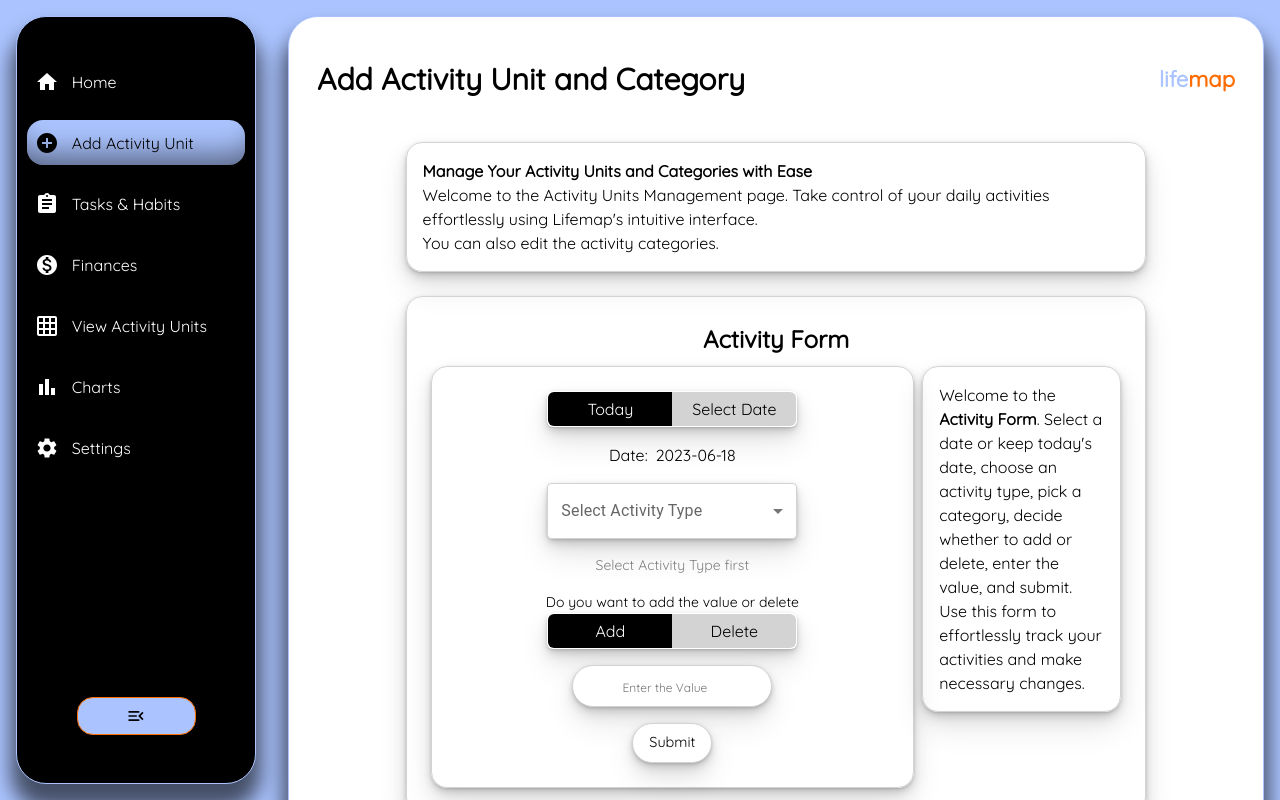
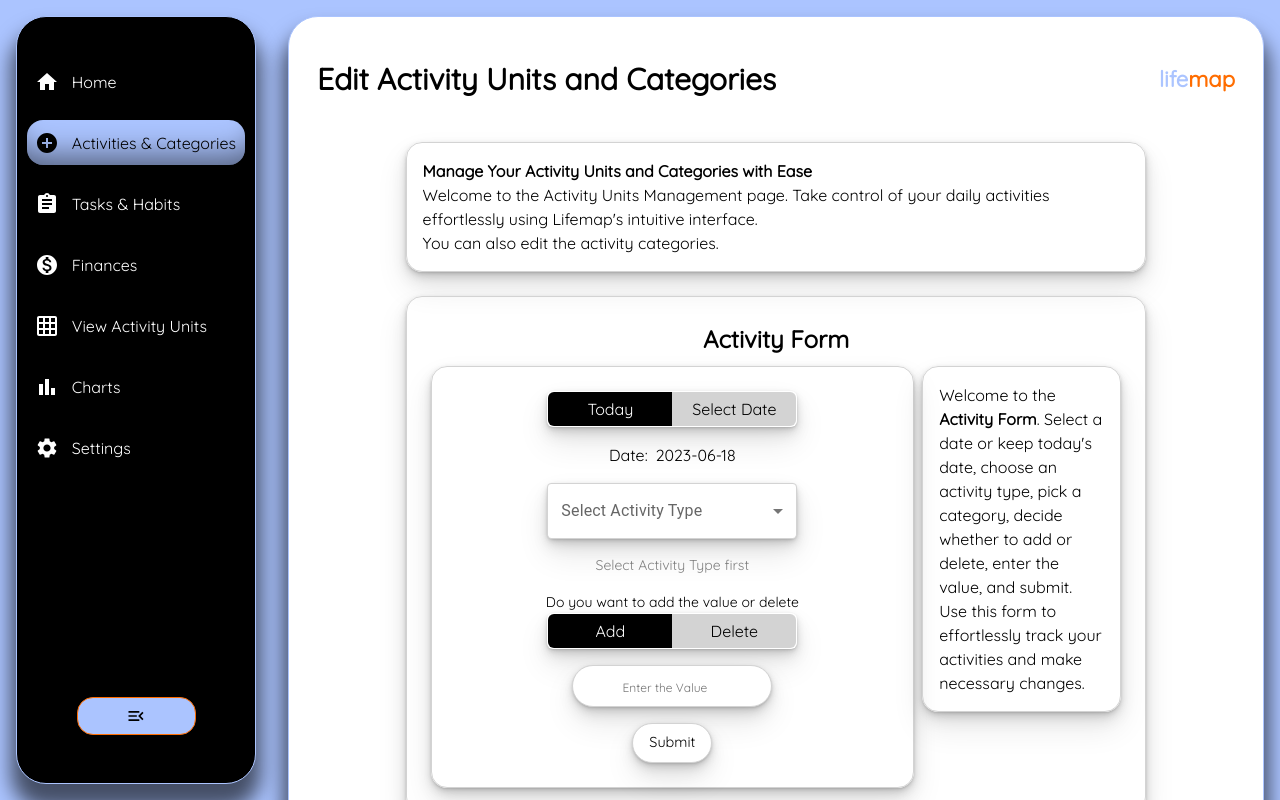
Before and after one commit to berkaysson/lifemap, a React (Create React App) app: page /lifemap/edit-activity-unit in a window 1280 px wide. Shown: the top 800 px of the page. Built offline with nearby package versions, Linux system fonts and the light colour scheme.

Commit message:
Change titles of Activity page

```diff
--- a/src/Layout/NavBar.js
+++ b/src/Layout/NavBar.js
@@ -59,7 +59,7 @@ const NavBar = ({
         >
           <AddCircleIcon />
           <span className={`nav-item-text ${isOpen ? "active" : ""}`}>
-            Add Activity Unit
+            Activities & Categories
           </span>
         </NavItemWrapper>
         <NavItemWrapper to="/lifemap/tasks-habits" activeClassName="active">
--- a/src/Pages/AddActivityUnitPage.js
+++ b/src/Pages/AddActivityUnitPage.js
@@ -128,7 +128,7 @@ const AddActivityUnitPage = ({
     <AnimatedPage>
       <AddActivityUnitPageWrapper>
         <Header>
-          <HeaderContent headerText={"Add Activity Unit and Category"} />
+          <HeaderContent headerText={"Edit Activity Units and Categories"} />
         </Header>
         <Welcome>
           <ParagraphContent>
```
